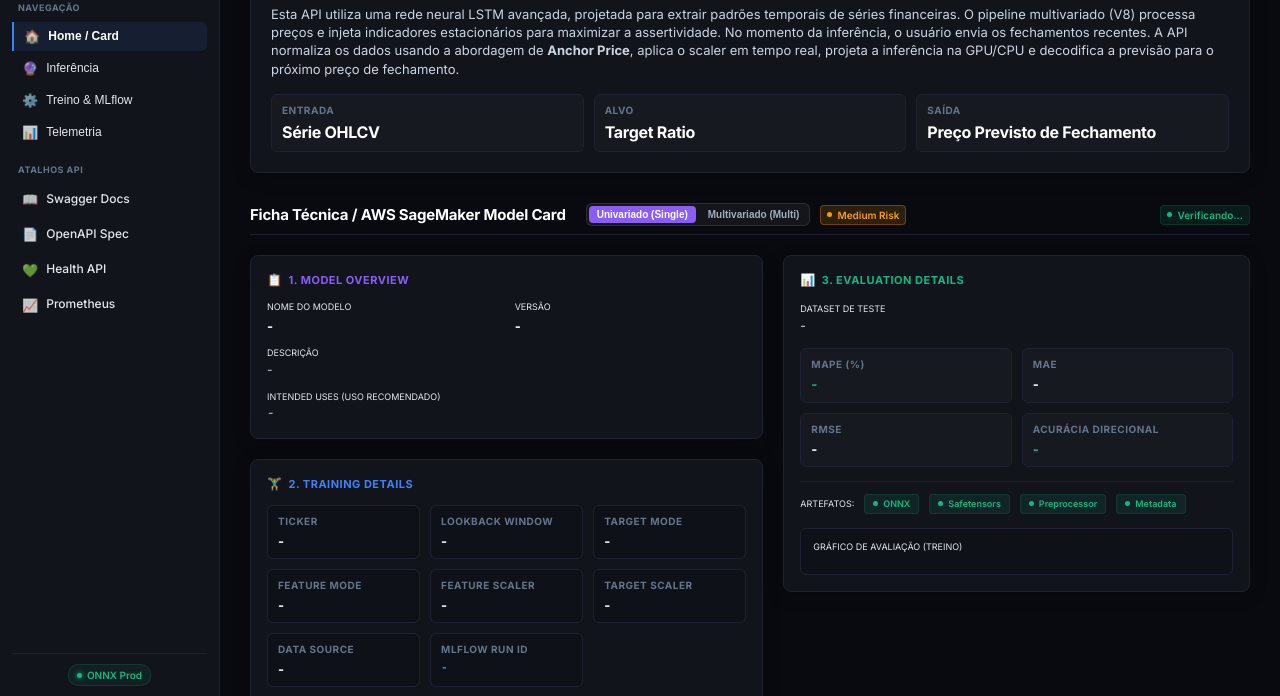
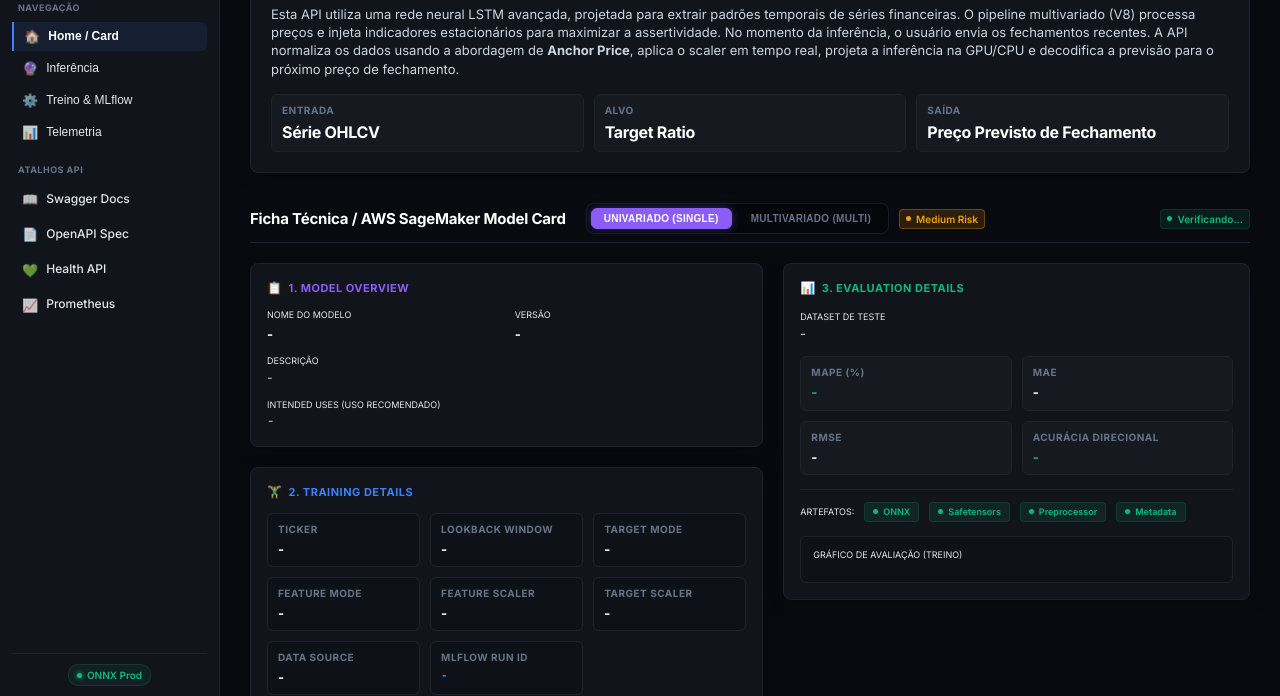
Before and after one commit to wildersa/fiap_tech_cha_fase4, a plain HTML site: page src/dashboard.html in a window 1280 px wide. Shown: the part 98-794 px from the top of the page. Drawn offline with nearby package versions, Linux system fonts and the light colour scheme.

Commit message:
detalhes do dash

```diff
--- a/src/dashboard.html
+++ b/src/dashboard.html
@@ -402,6 +402,33 @@
     .update-btn:hover {
       background: rgba(255, 255, 255, 0.04);
       border-color: var(--primary);
+    }
+
+    .mc-toggle-btn {
+      background: transparent;
+      color: var(--muted);
+      border: 1px solid transparent;
+      padding: 4px 12px;
+      border-radius: 6px;
+      font-size: 10px;
+      font-weight: 700;
+      cursor: pointer;
+      transition: all 0.2s ease;
+      text-transform: uppercase;
+      letter-spacing: 0.3px;
+    }
+
+    .mc-toggle-btn:hover {
+      color: #fff;
+      background: rgba(255, 255, 255, 0.08);
+      border-color: rgba(255, 255, 255, 0.15);
+    }
+
+    .mc-toggle-btn.active {
+      background: var(--accent) !important;
+      color: #fff !important;
+      border-color: var(--accent) !important;
+      box-shadow: 0 0 8px rgba(99, 102, 241, 0.4);
     }
 
     .tooltip-icon {
@@ -646,13 +673,9 @@
             <h2 style="margin: 0; font-size: 15px; font-weight: 700; color: #fff;">Ficha Técnica / AWS SageMaker Model
               Card</h2>
             <div class="toggle-group"
-              style="display: inline-flex; background: rgba(255,255,255,0.05); padding: 2px; border-radius: 6px; border: 1px solid rgba(255,255,255,0.1); margin-left: 10px; gap: 4px;">
-              <button id="btn-mc-single" onclick="changeModelCardView('single')"
-                style="background: var(--accent); color: #fff; border: none; padding: 3px 8px; border-radius: 4px; font-size: 10px; font-weight: 600; cursor: pointer; transition: 0.2s;">Univariado
-                (Single)</button>
-              <button id="btn-mc-multi" onclick="changeModelCardView('multi')"
-                style="background: transparent; color: #a0aec0; border: none; padding: 3px 8px; border-radius: 4px; font-size: 10px; font-weight: 600; cursor: pointer; transition: 0.2s;">Multivariado
-                (Multi)</button>
+              style="display: inline-flex; background: rgba(0,0,0,0.25); padding: 4px; border-radius: 8px; border: 1px solid rgba(255,255,255,0.08); margin-left: 10px; gap: 6px; box-shadow: inset 0 2px 4px rgba(0,0,0,0.3);">
+              <button id="btn-mc-single" class="mc-toggle-btn active" onclick="changeModelCardView('single')">Univariado (Single)</button>
+              <button id="btn-mc-multi" class="mc-toggle-btn" onclick="changeModelCardView('multi')">Multivariado (Multi)</button>
             </div>
             <span id="mc-risk-rating" class="status-badge"
               style="background: rgba(245, 158, 11, 0.15); color: #f59e0b; border: 1px solid rgba(245, 158, 11, 0.3); font-size: 10px; font-weight: 600; padding: 2px 6px; border-radius: 4px;">Medium
@@ -889,9 +912,9 @@
 
         <div class="cards" style="grid-template-columns: repeat(5, 1fr);">
           <div class="card"><span>Total Requisições</span><strong id="tel-reqs">-</strong></div>
-          <div class="card"><span>Taxa de Erro</span><strong id="tel-errs" style="color: var(--danger);">-</strong></div>
+          <div class="card"><span>Taxa de Erro</span><strong id="tel-errs">-</strong></div>
           <div class="card"><span>Uptime</span><strong id="tel-uptime">-</strong></div>
-          <div class="card"><span>Latência Inferência</span><strong id="tel-lat">-</strong></div>
+          <div class="card"><span>Latência da API</span><strong id="tel-lat">-</strong></div>
           <div class="card"><span>Último Treino</span><strong id="tel-train-time">-</strong></div>
         </div>
 
@@ -1394,7 +1417,10 @@
 
         document.getElementById('tel-reqs').textContent = data.api.total_requests;
         const errRate = data.api.total_requests > 0 ? (data.api.total_errors / data.api.total_requests * 100) : 0;
-        document.getElementById('tel-errs').textContent = errRate.toFixed(1) + '%';
+        const errEl = document.getElementById('tel-errs');
+        errEl.textContent = errRate.toFixed(1) + '%';
+        errEl.style.color = errRate > 0 ? 'var(--danger)' : 'var(--success)';
+
         document.getElementById('tel-uptime').textContent = data.uptime_seconds + 's';
         document.getElementById('tel-lat').textContent = data.inference.average_time_ms.toFixed(1) + ' ms';
 
@@ -1545,15 +1571,11 @@
       const btnMulti = document.getElementById('btn-mc-multi');
 
       if (type === 'single') {
-        btnSingle.style.background = 'var(--accent)';
-        btnSingle.style.color = '#fff';
-        btnMulti.style.background = 'transparent';
-        btnMulti.style.color = '#a0aec0';
+        btnSingle.classList.add('active');
+        btnMulti.classList.remove('active');
       } else {
-        btnMulti.style.background = 'var(--accent)';
-        btnMulti.style.color = '#fff';
-        btnSingle.style.background = 'transparent';
-        btnSingle.style.color = '#a0aec0';
+        btnMulti.classList.add('active');
+        btnSingle.classList.remove('active');
       }
 
       await loadModelCard();
@@ -1636,6 +1658,17 @@
         document.getElementById('mc-target-scaler').textContent = training.target_scaler_type || '-';
         document.getElementById('mc-data-source').textContent = training.data_source || '-';
         document.getElementById('mc-run-id').textContent = training.mlflow_run_id || '-';
+
+        const featureCols = training.feature_cols || [];
+        const featureContainer = document.getElementById('mc-features-container');
+        if (featureCols.length > 1) {
+            featureContainer.style.display = 'block';
+            document.getElementById('mc-feature-count').textContent = training.feature_count || featureCols.length;
+            document.getElementById('mc-feature-cols').textContent = featureCols.join(', ');
+        } else {
+            featureContainer.style.display = 'none';
+        }
+
         document.getElementById('mc-observations').textContent = training.training_observations || '-';
 
         document.getElementById('mc-eval-dataset').textContent = evaluation.evaluation_dataset || '-';
```
Also changed, not shown: assets/home.png, assets/telemetry.png.
